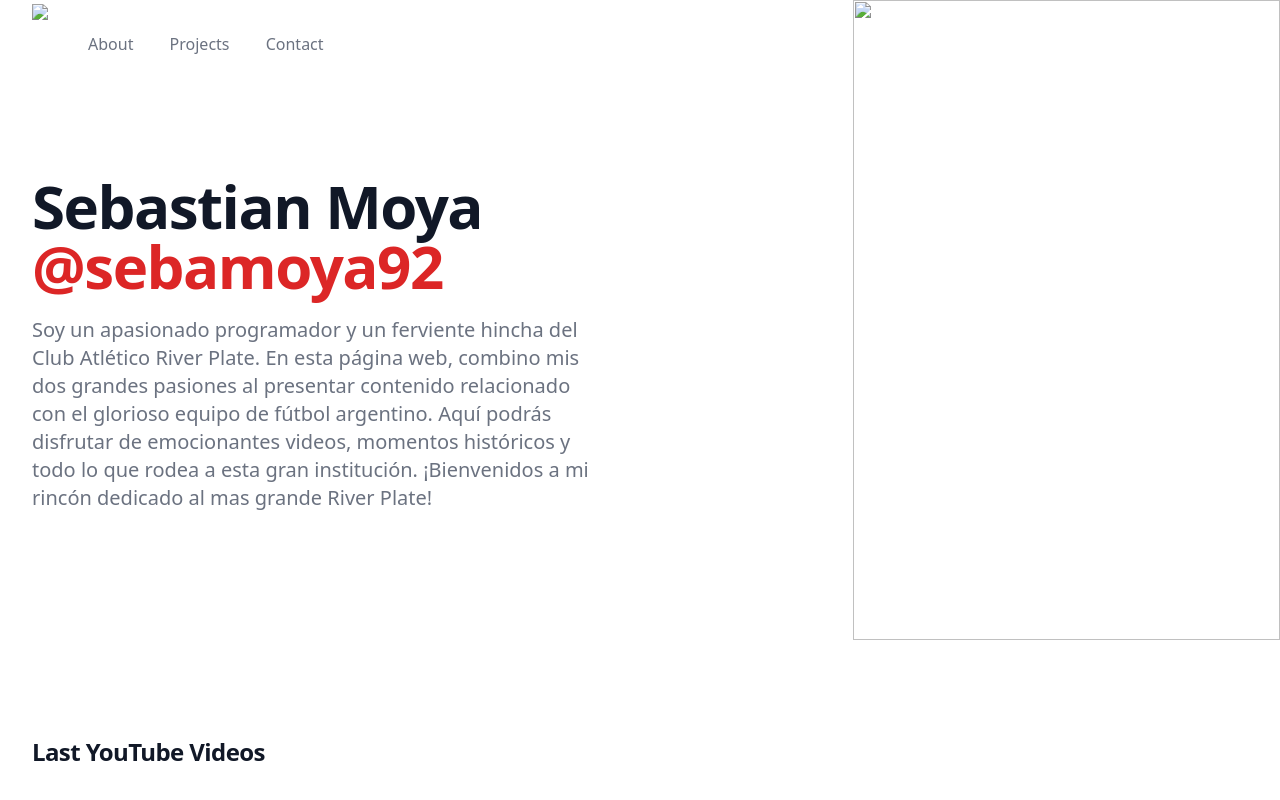
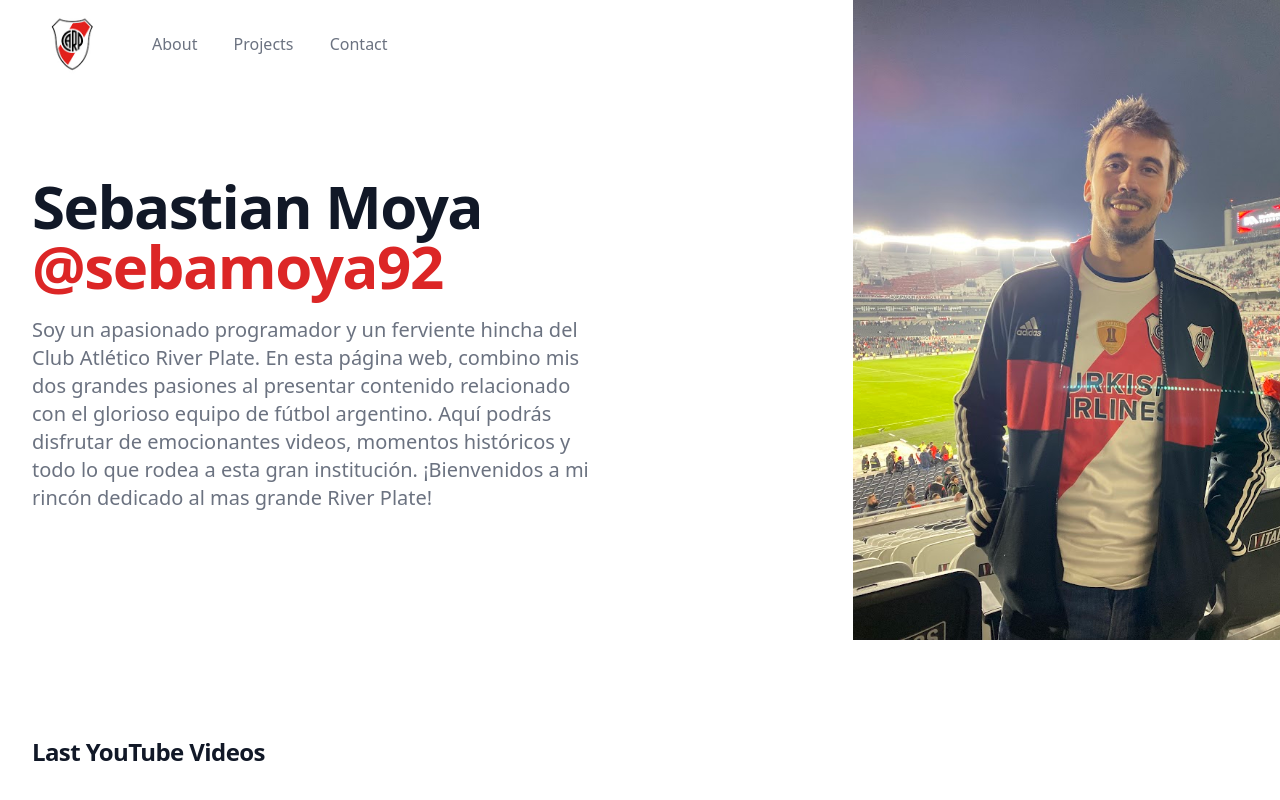
Before and after one commit to SebaMoya92/async-proyect, a website: page src/index.html in a window 1280 px wide. Shown: the top 800 px of the page. Drawn offline with nearby package versions, Linux system fonts and the light colour scheme; the site is published under a folder, as on GitHub Pages, so addresses that start at the root find nothing; no server answers.

Commit message:
modifico cantidad de videos y foto

```diff
--- a/src/assets/main.js
+++ b/src/assets/main.js
@@ -39,7 +39,7 @@
   </div>
     `
       )
-      .slice(0, 4)
+      .slice(0, 8)
       .join("")}
 
 `;
--- a/src/index.html
+++ b/src/index.html
@@ -38,7 +38,7 @@
                       <span class="sr-only">Title</span>
                       <img
                         class="h-8 w-auto sm:h-20"
-                        src="/src/assets/img/logo-river.jpg"
+                        src="./assets/img/logo-river.jpg"
                       />
                     </a>
                   </div>
@@ -92,7 +92,7 @@
       <div class="lg:absolute lg:inset-y-0 lg:right-0 lg:w-1/3">
         <img
           class="h-56 w-full object-cover sm:h-72 md:h-96 lg:w-full lg:h-full"
-          src="/src/assets/img/fondo-foto-river.jpg"
+          src="./assets/img/fondo-foto-river.jpg"
           alt=""
         />
       </div>
```
